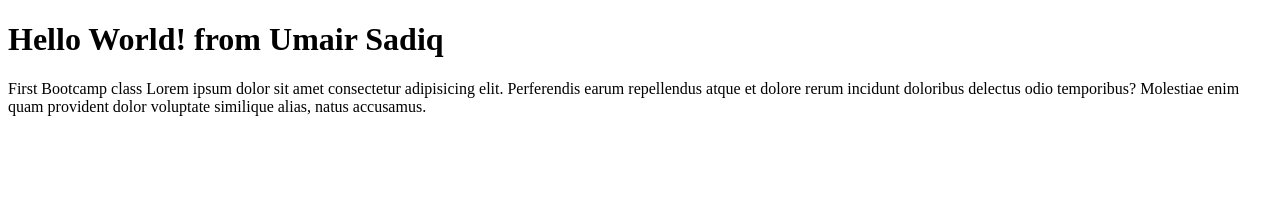
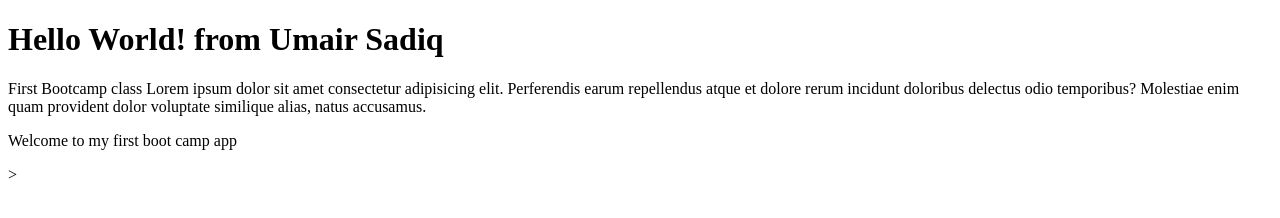
Before and after one commit to umairsadiq88/bootcamp2020sample, a plain HTML site: page index.html in a window 1280 px wide. Drawn offline with Linux system fonts and the light colour scheme.

Commit message:
update index.html

```diff
--- a/index.html
+++ b/index.html
@@ -15,6 +15,8 @@
     accusamus.
 
   </p>
+
+  <p> Welcome to my first boot camp app</p>>
 </body>
 
 </html>
```
